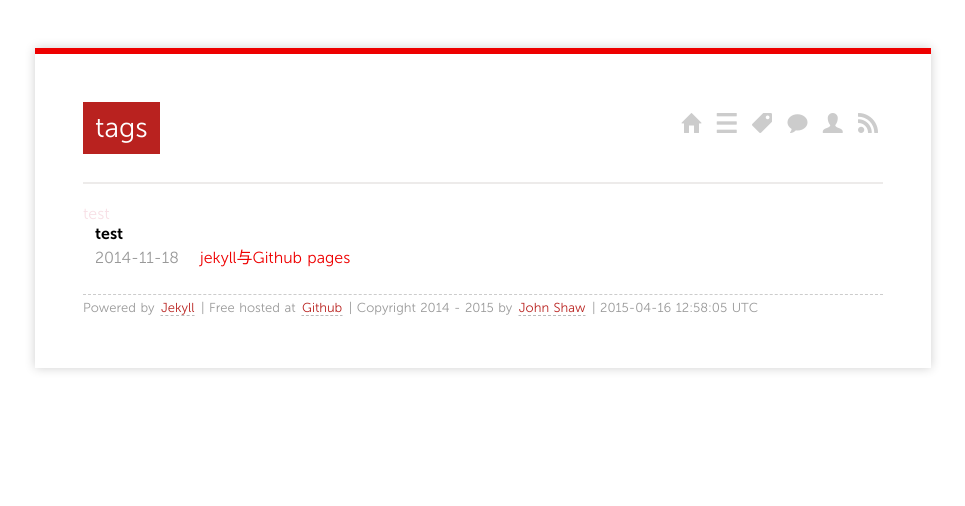
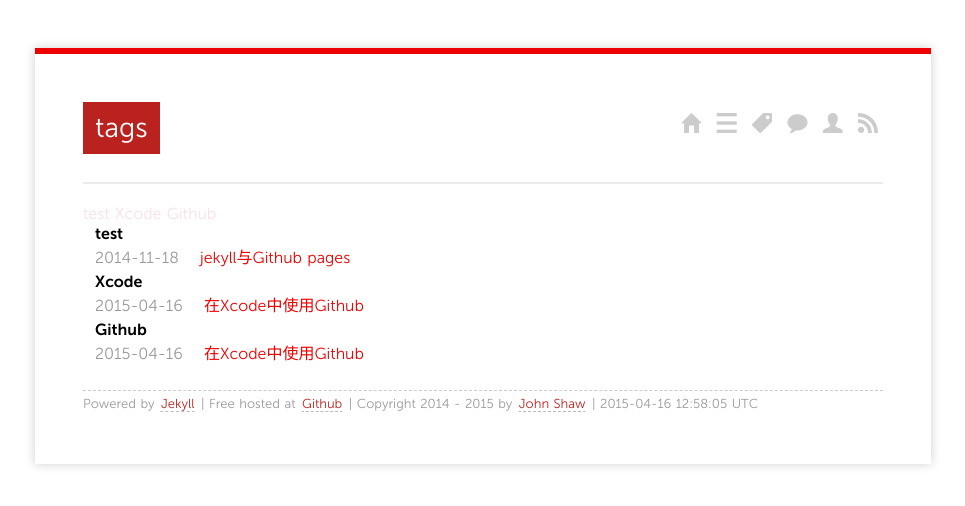
Before and after one commit to John-Shaw/John-Shaw.github.io, a Jekyll site: the page built from tags/index.md, in a window 1280 px wide. Shown: the top 506 px of the page, without its empty margins (157-1122 px from the left). Built offline with Jekyll 4.4.1, drawn with Linux system fonts in a browser that asks for light colours; nearby versions of some CDN libraries; Markdown is read by kramdown in place of the engine named in the settings; some of the changed lines change nothing that is shown.

Commit message:
在Xcode中使用Github

```diff
--- /dev/null
+++ b/_posts/2015/2015-04-16-how-setup-xcode-project-with-github.md
@@ -0,0 +1,42 @@
+---
+
+layout: post
+title: 在Xcode中使用Github
+categories:
+- 利器
+tags:
+- Xcode
+- Github
+
+---
+现代IDE普遍集成了版本控制工具(Git,SVN,etc)，比如脑浆喷射([jetBrain](http://jetbrains.com/))公司的招牌产品IntelliJ IDEA，可以轻松连接Github账号，对项目进行版本管理。Xcode虽然也支持Git，但却并不如IDEA那么傻瓜一键。我在网上搜索很多教程都是通过git命令来操作，但实际上完成这个目标并不需要敲任何shell命令。下面我们来介绍如何在Xcode中使用Github。
+********
+
+1. 在Github新建一个repo
+--------------------------
+
+Xcode并不能直接连接Github账号，所以我们必须在Github上新建一个repo。
+
+![创建Github上的repo](http://john-shaw.github.io/media/pic/2015/04/xcode-github-1.png)
+
+值得注意的是在add .gitignore选项中选择Objective-C，这样会使用Github的OC项目忽略模版，对于像我这样的新手而言，省了很多配置的功夫。
+2. 在Xcode中新建一个工程
+-------------------------
+这里不多说，记得勾选Source Control选项，他会自动创建一个本地的git repo。
+
+![创建Xcode项目](http://john-shaw.github.io/media/pic/2015/04/xcode-github-2.png)
+3. 为你的本地repo添加一个remote
+-------------------------
+选择Source Control -> [your repo name] -> Configure [your repo name]
+
+![添加remote－1](http://john-shaw.github.io/media/pic/2015/04/xcode-github-3.png)
+
+然后在remote选项卡下，点"+"号添加一个remote即可(我这里已经添加好了)。name可以随便填，address填写你的github repo地址。例如 *https://github.com/[your name]/[your repo name]***.git**(注意url后面加上.git)
+
+![添加remote－2](http://john-shaw.github.io/media/pic/2015/04/xcode-github-4.png)
+
+**OK!**
+
+现在你只需要分别pull和push一次，将Github repo的.gitignore,README.md等拉取本地，再push本地项目文件至Github(可能需要先commit)即可。具体Git操作不在赘述。
+
+可以开工写代码啦。(●'◡'●)
```
Also changed, not shown: _posts/2014/2014-11-18-test.md (+1 -0 lines), media/pic/2015/04/xcode-github-2.png (added), media/pic/2015/04/xcode-github-3.png (added), media/pic/2015/04/xcode-github-4.png (added), 1 other file.
